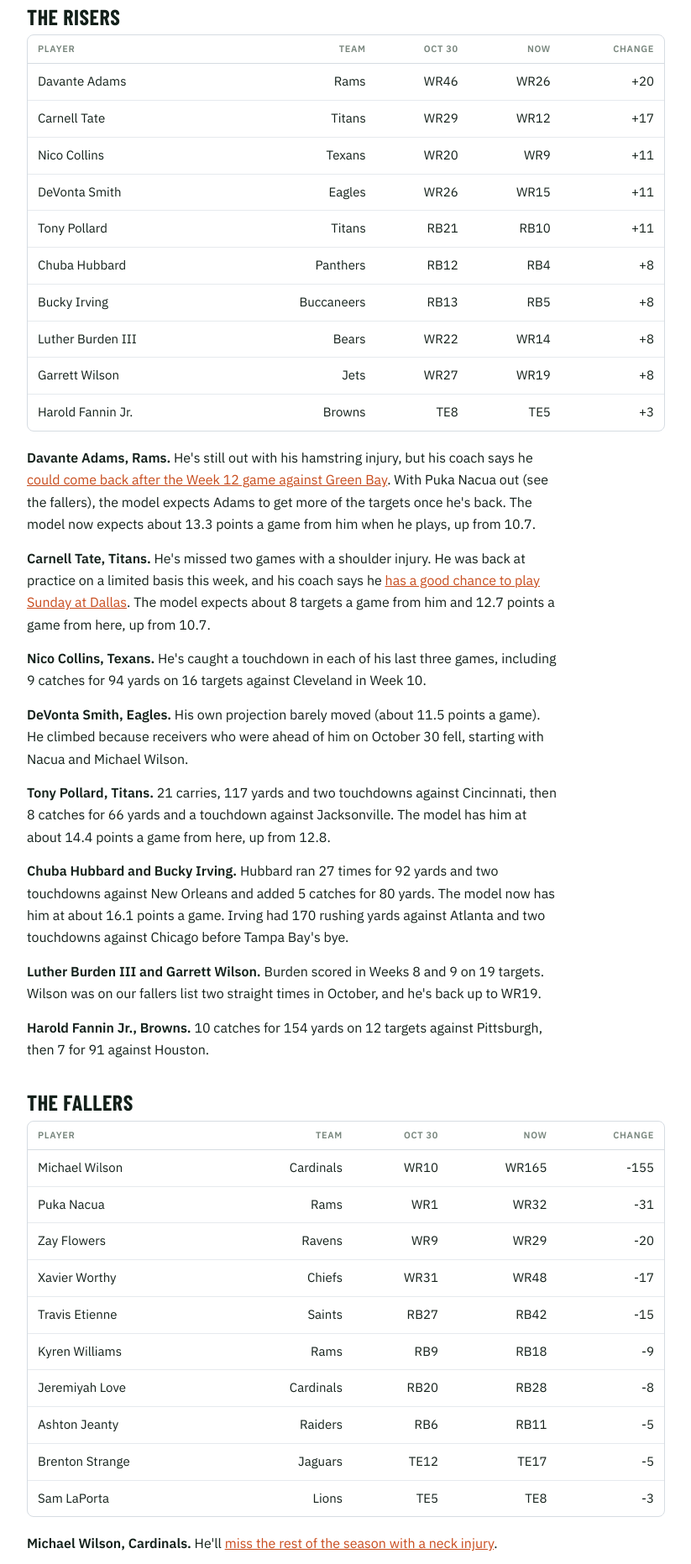
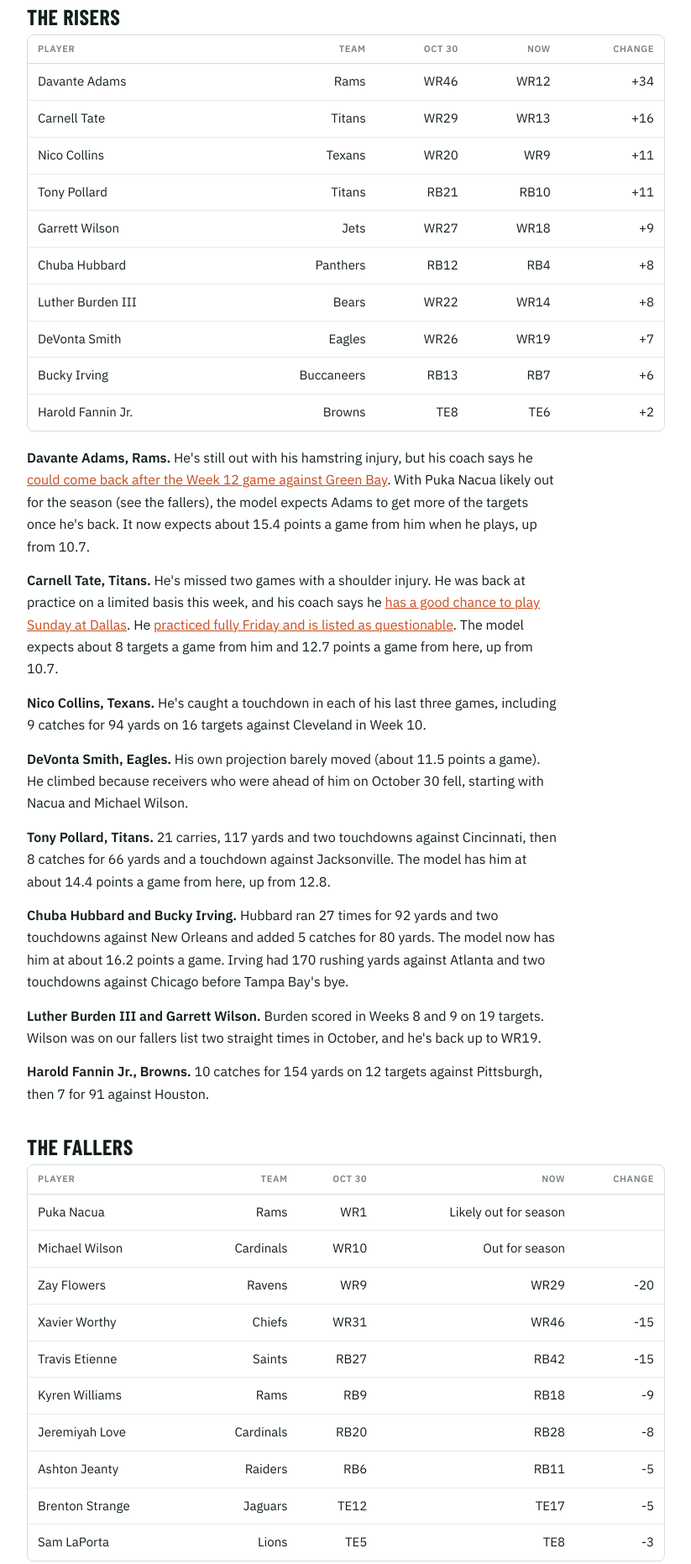
Before and after one commit to gannon07/gridiron-sim-lab, a plain HTML site: page articles/ros-risers-fallers-week-11-2026/index.html in a window 1280 px wide. Shown: the part 1000-2863 px from the top of the page at 84% size, without its empty margins (228-1051 px from the left). Drawn offline with nearby package versions, Linux system fonts and the light colour scheme.

Commit message:
Article update 2026-11-20
Co-Authored-By: Claude Sonnet 5.5 <noreply@anthropic.com>
Claude-Session: https://claude.ai/code/session_01ShLS5LFHBSC2Db5TSRPYyk

```diff
--- a/articles/ros-risers-fallers-week-11-2026/index.html
+++ b/articles/ros-risers-fallers-week-11-2026/index.html
@@ -77,28 +77,21 @@ nav.site a.nlnav{color:var(--accent)}
 <td>Davante Adams</td>
 <td>Rams</td>
 <td>WR46</td>
-<td>WR26</td>
-<td>+20</td>
+<td>WR12</td>
+<td>+34</td>
 </tr>
 <tr>
 <td>Carnell Tate</td>
 <td>Titans</td>
 <td>WR29</td>
-<td>WR12</td>
-<td>+17</td>
+<td>WR13</td>
+<td>+16</td>
 </tr>
 <tr>
 <td>Nico Collins</td>
 <td>Texans</td>
 <td>WR20</td>
 <td>WR9</td>
-<td>+11</td>
-</tr>
-<tr>
-<td>DeVonta Smith</td>
-<td>Eagles</td>
-<td>WR26</td>
-<td>WR15</td>
 <td>+11</td>
 </tr>
 <tr>
@@ -109,17 +102,17 @@ nav.site a.nlnav{color:var(--accent)}
 <td>+11</td>
 </tr>
 <tr>
+<td>Garrett Wilson</td>
+<td>Jets</td>
+<td>WR27</td>
+<td>WR18</td>
+<td>+9</td>
+</tr>
+<tr>
 <td>Chuba Hubbard</td>
 <td>Panthers</td>
 <td>RB12</td>
 <td>RB4</td>
-<td>+8</td>
-</tr>
-<tr>
-<td>Bucky Irving</td>
-<td>Buccaneers</td>
-<td>RB13</td>
-<td>RB5</td>
 <td>+8</td>
 </tr>
 <tr>
@@ -130,27 +123,34 @@ nav.site a.nlnav{color:var(--accent)}
 <td>+8</td>
 </tr>
 <tr>
-<td>Garrett Wilson</td>
-<td>Jets</td>
-<td>WR27</td>
+<td>DeVonta Smith</td>
+<td>Eagles</td>
+<td>WR26</td>
 <td>WR19</td>
-<td>+8</td>
+<td>+7</td>
+</tr>
+<tr>
+<td>Bucky Irving</td>
+<td>Buccaneers</td>
+<td>RB13</td>
+<td>RB7</td>
+<td>+6</td>
 </tr>
 <tr>
 <td>Harold Fannin Jr.</td>
 <td>Browns</td>
 <td>TE8</td>
-<td>TE5</td>
-<td>+3</td>
+<td>TE6</td>
+<td>+2</td>
 </tr>
 </tbody>
 </table></div>
-<p><strong>Davante Adams, Rams.</strong> He's still out with his hamstring injury, but his coach says he <a href="https://www.nfl.com/news/nfl-news-roundup-latest-league-updates-from-wednesday-nov-11" target="_blank" rel="noopener">could come back after the Week 12 game against Green Bay</a>. With Puka Nacua out (see the fallers), the model expects Adams to get more of the targets once he's back. The model now expects about 13.3 points a game from him when he plays, up from 10.7.</p>
-<p><strong>Carnell Tate, Titans.</strong> He's missed two games with a shoulder injury. He was back at practice on a limited basis this week, and his coach says he <a href="https://www.musiccitymiracles.com/tennessee-titans-injuries/67966/carnell-tate-injury-update-titans-rookie-wr-will-practice-today" target="_blank" rel="noopener">has a good chance to play Sunday at Dallas</a>. The model expects about 8 targets a game from him and 12.7 points a game from here, up from 10.7.</p>
+<p><strong>Davante Adams, Rams.</strong> He's still out with his hamstring injury, but his coach says he <a href="https://www.nfl.com/news/nfl-news-roundup-latest-league-updates-from-wednesday-nov-11" target="_blank" rel="noopener">could come back after the Week 12 game against Green Bay</a>. With Puka Nacua likely out for the season (see the fallers), the model expects Adams to get more of the targets once he's back. It now expects about 15.4 points a game from him when he plays, up from 10.7.</p>
+<p><strong>Carnell Tate, Titans.</strong> He's missed two games with a shoulder injury. He was back at practice on a limited basis this week, and his coach says he <a href="https://www.musiccitymiracles.com/tennessee-titans-injuries/67966/carnell-tate-injury-update-titans-rookie-wr-will-practice-today" target="_blank" rel="noopener">has a good chance to play Sunday at Dallas</a>. He <a href="https://www.nbcsports.com/fantasy/football/player-news/2026-11-20/tate-shoulder-practices-in-full-questionable" target="_blank" rel="noopener">practiced fully Friday and is listed as questionable</a>. The model expects about 8 targets a game from him and 12.7 points a game from here, up from 10.7.</p>
 <p><strong>Nico Collins, Texans.</strong> He's caught a touchdown in each of his last three games, including 9 catches for 94 yards on 16 targets against Cleveland in Week 10.</p>
 <p><strong>DeVonta Smith, Eagles.</strong> His own projection barely moved (about 11.5 points a game). He climbed because receivers who were ahead of him on October 30 fell, starting with Nacua and Michael Wilson.</p>
 <p><strong>Tony Pollard, Titans.</strong> 21 carries, 117 yards and two touchdowns against Cincinnati, then 8 catches for 66 yards and a touchdown against Jacksonville. The model has him at about 14.4 points a game from here, up from 12.8.</p>
-<p><strong>Chuba Hubbard and Bucky Irving.</strong> Hubbard ran 27 times for 92 yards and two touchdowns against New Orleans and added 5 catches for 80 yards. The model now has him at about 16.1 points a game. Irving had 170 rushing yards against Atlanta and two touchdowns against Chicago before Tampa Bay's bye.</p>
+<p><strong>Chuba Hubbard and Bucky Irving.</strong> Hubbard ran 27 times for 92 yards and two touchdowns against New Orleans and added 5 catches for 80 yards. The model now has him at about 16.2 points a game. Irving had 170 rushing yards against Atlanta and two touchdowns against Chicago before Tampa Bay's bye.</p>
 <p><strong>Luther Burden III and Garrett Wilson.</strong> Burden scored in Weeks 8 and 9 on 19 targets. Wilson was on our fallers list two straight times in October, and he's back up to WR19.</p>
 <p><strong>Harold Fannin Jr., Browns.</strong> 10 catches for 154 yards on 12 targets against Pittsburgh, then 7 for 91 against Houston.</p>
 <h2>The Fallers</h2>
@@ -166,18 +166,18 @@ nav.site a.nlnav{color:var(--accent)}
 </thead>
 <tbody>
 <tr>
+<td>Puka Nacua</td>
+<td>Rams</td>
+<td>WR1</td>
+<td>Likely out for season</td>
+<td></td>
+</tr>
+<tr>
 <td>Michael Wilson</td>
 <td>Cardinals</td>
 <td>WR10</td>
-<td>WR165</td>
-<td>-155</td>
-</tr>
-<tr>
-<td>Puka Nacua</td>
-<td>Rams</td>
-<td>WR1</td>
-<td>WR32</td>
-<td>-31</td>
+<td>Out for season</td>
+<td></td>
 </tr>
 <tr>
 <td>Zay Flowers</td>
@@ -190,8 +190,8 @@ nav.site a.nlnav{color:var(--accent)}
 <td>Xavier Worthy</td>
 <td>Chiefs</td>
 <td>WR31</td>
-<td>WR48</td>
-<td>-17</td>
+<td>WR46</td>
+<td>-15</td>
 </tr>
 <tr>
 <td>Travis Etienne</td>
@@ -238,7 +238,7 @@ nav.site a.nlnav{color:var(--accent)}
 </tbody>
 </table></div>
 <p><strong>Michael Wilson, Cardinals.</strong> He'll <a href="https://www.nfl.com/news/nfl-news-roundup-latest-league-updates-from-monday-nov-9" target="_blank" rel="noopener">miss the rest of the season with a neck injury</a>.</p>
-<p><strong>Puka Nacua, Rams.</strong> He had knee surgery, and his coach says he'll miss multiple months, <a href="https://www.nfl.com/news/rams-wr-puka-nacua-likely-out-for-season-knee-surgery" target="_blank" rel="noopener">likely the rest of the season</a>. The league also <a href="https://www.nfl.com/news/puka-nacua-suspension-rams-nfl" target="_blank" rel="noopener">suspended him three games</a>. Our rankings still had him at WR32 on Friday morning because that update came before the surgery news. Treat him as done for this season. If you need the roster spot, you can let him go.</p>
+<p><strong>Puka Nacua, Rams.</strong> He had knee surgery, and his coach says he'll miss multiple months, <a href="https://www.nfl.com/news/rams-wr-puka-nacua-likely-out-for-season-knee-surgery" target="_blank" rel="noopener">likely the rest of the season</a>. The league also <a href="https://www.nfl.com/news/puka-nacua-suspension-rams-nfl" target="_blank" rel="noopener">suspended him three games</a>. Our rankings now treat him as done for this season. If you need the roster spot, you can let him go.</p>
 <p><strong>Zay Flowers, Ravens.</strong> No catches against Buffalo, then 3 catches for 6 yards against Jacksonville. He bounced back with 6 catches for 74 yards against the Chargers, but the model now has him at about 10.3 points a game, down from 13.6.</p>
 <p><strong>Xavier Worthy, Chiefs.</strong> He <a href="https://www.nfl.com/news/notable-injuries-news-sunday-week-9-games-2026" target="_blank" rel="noopener">hurt his hamstring</a> against the Jets in Week 9, then had no catches on 3 targets against Atlanta. He has no injury designation now. The model has him at about 7.7 points a game.</p>
 <p><strong>Travis Etienne, Saints.</strong> He came back from his hamstring injury in Week 10 and ran 8 times for 14 yards against Carolina. The model expects about 6 carries a game from him now.</p>
@@ -247,13 +247,13 @@ nav.site a.nlnav{color:var(--accent)}
 <p><strong>Ashton Jeanty, Raiders.</strong> 17 carries in his last three games combined. He still catches passes, with 15 targets in that stretch, so the model has him at about 15.3 points a game. That's still a solid starter.</p>
 <h2>Buy Low</h2>
 <p>These compare two ranks for each player: where he ranks in points per game so far this season, and where the model ranks him for the rest of the season. A buy low is a player the model ranks well above his points so far. Points per game come from the <a href="https://github.com/nflverse/nflverse-data" target="_blank" rel="noopener">nflverse weekly stats</a>, counting players with at least three games.</p>
-<p><strong>KC Concepcion, Browns.</strong> He was a buy low on October 30 and still is. He's WR45 in points per game (8.0 over 10 games) but WR20 for the rest of the season. The model expects about 7 targets and 11.9 points a game from here.</p>
-<p><strong>Saquon Barkley, Eagles.</strong> He's RB41 in points per game (7.9 over seven games) and RB22 for the rest of the season. The model expects about 18 carries a game from him and 11.6 points a game from here.</p>
-<p><strong>Tyler Warren, Colts.</strong> He's TE13 in points per game (7.7 over nine games) and TE3 for the rest of the season. The model expects about 8 targets and 12.5 points a game from him. If his manager sees him as a mid-range tight end, ask.</p>
+<p><strong>KC Concepcion, Browns.</strong> He was a buy low on October 30 and still is. He's WR45 in points per game (8.0 over 10 games) but WR21 for the rest of the season. The model expects about 7 targets and 11.9 points a game from here.</p>
+<p><strong>Saquon Barkley, Eagles.</strong> He's RB41 in points per game (7.9 over seven games) and RB21 for the rest of the season. The model expects about 18 carries a game from him and 11.6 points a game from here.</p>
+<p><strong>Tyler Warren, Colts.</strong> He's TE13 in points per game (7.7 over nine games) and TE3 for the rest of the season. The model expects about 8 targets and 12.0 points a game from him. If his manager sees him as a mid-range tight end, ask.</p>
 <h2>Sell High</h2>
-<p><strong>Deebo Samuel Sr., 49ers.</strong> He's WR16 in points per game (12.8 over six games) but WR44 for the rest of the season. The model expects about 6 targets a game from him and 8.0 points a game from here.</p>
-<p><strong>Blake Corum, Rams.</strong> He's RB24 in points per game (10.9 over 10 games) and RB35 for the rest of the season. He's been on the field for about a third of the Rams' snaps, and the model has him at about 8.7 points a game from here.</p>
-<p><strong>Mike Gesicki, Bengals.</strong> He's TE7 in points per game (9.0 over eight games) but TE29 for the rest of the season. The model expects about 4 targets a game and 6.0 points a game.</p>
+<p><strong>Deebo Samuel Sr., 49ers.</strong> He's WR16 in points per game (12.8 over six games) but WR43 for the rest of the season. The model expects about 6 targets a game from him and 8.0 points a game from here.</p>
+<p><strong>Blake Corum, Rams.</strong> He's RB24 in points per game (10.9 over 10 games) and RB35 for the rest of the season. He's been on the field for about a third of the Rams' snaps, and the model has him at about 8.8 points a game from here.</p>
+<p><strong>Mike Gesicki, Bengals.</strong> He's TE7 in points per game (9.0 over eight games) but TE28 for the rest of the season. The model expects about 4 targets a game and 6.0 points a game.</p>
 <h2>Before You Trade</h2>
 <p>These ranks are from Friday, and injury news changes them every day. Check the <a href="https://pigskinprojections.com/">live rankings</a> before you send an offer.</p></article>
 <a class="nlband nlend" href="https://pigskin-projections.kit.com/saturday" target="_blank" rel="noopener"><span class="nltxt"><b><i class="nlfree">100% Free</i>Get every article in one free email</b><span>Every Saturday morning. Confirm in your inbox and you're in.</span></span><span class="nlbtn">Get the Free Saturday Email</span></a>
```
